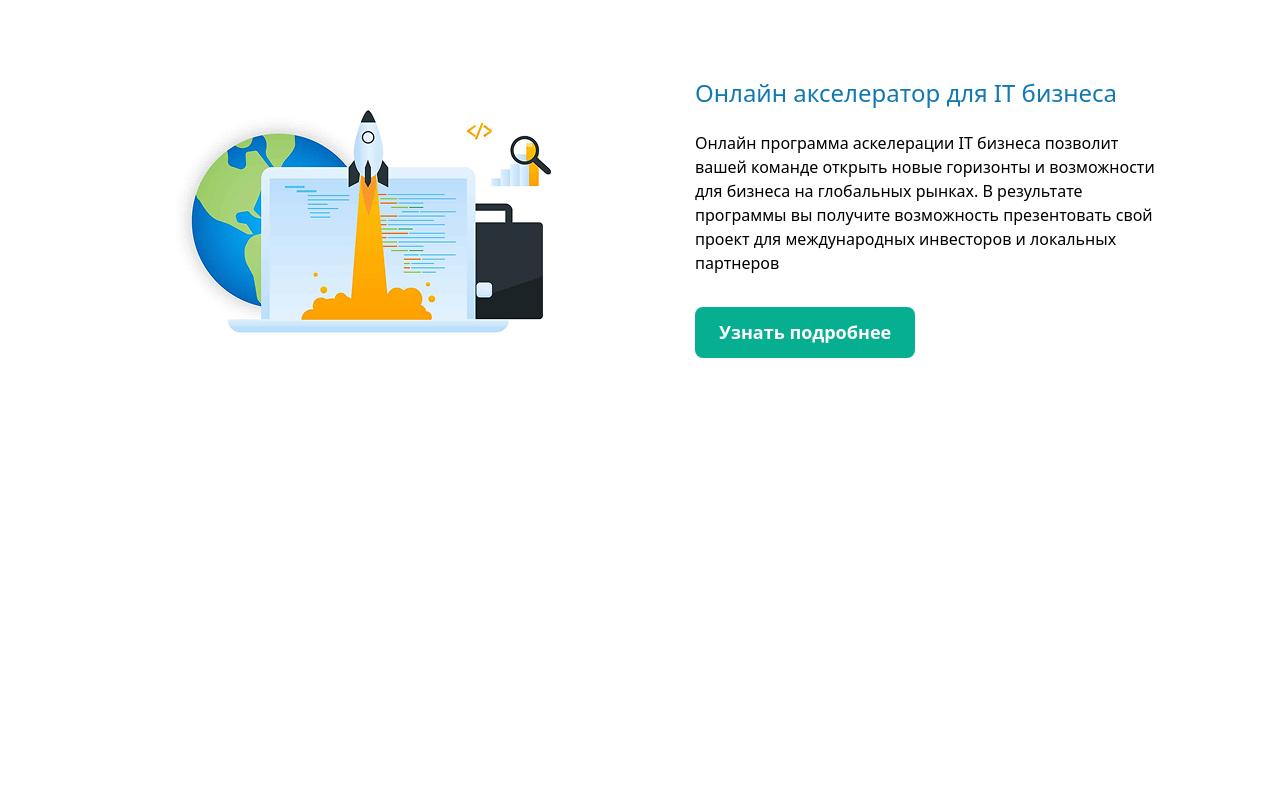
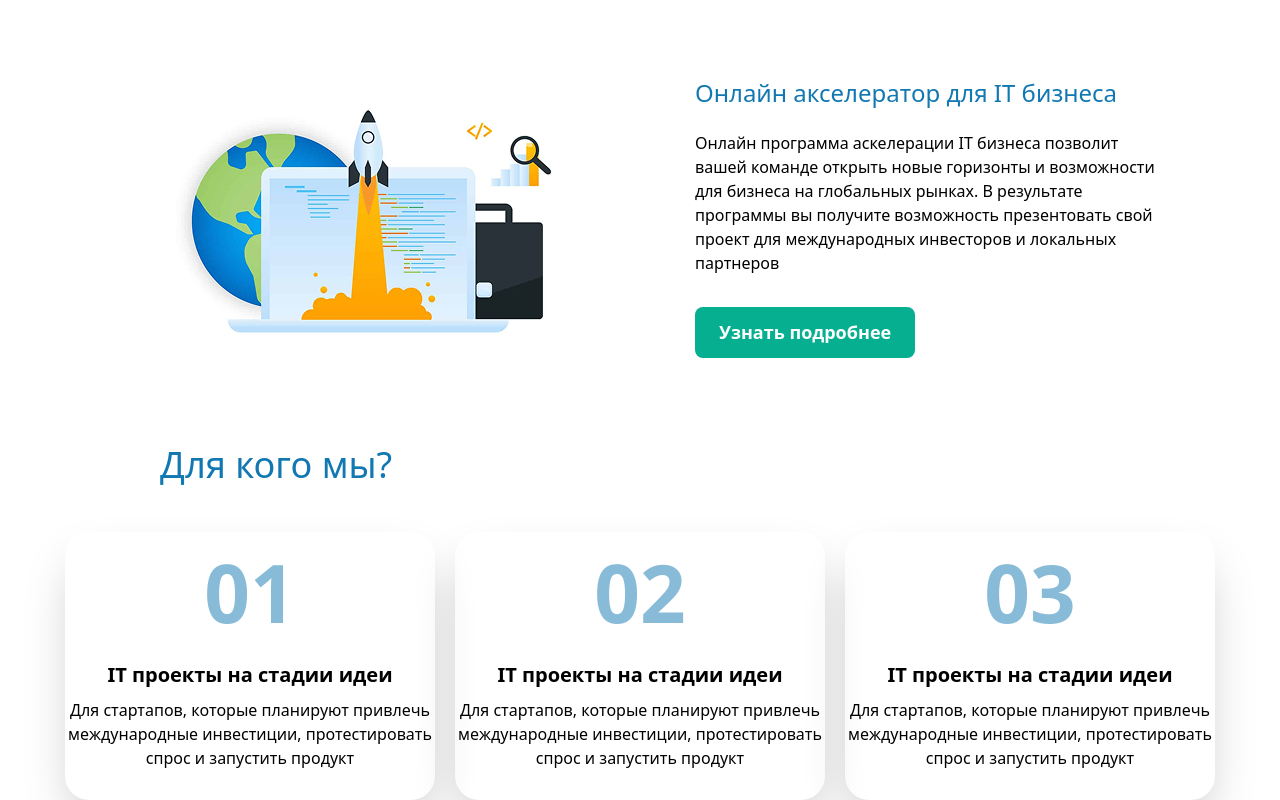
Before and after one commit to qurbonbobokov-ux/Examination, a website: page index.html in a window 1280 px wide. Shown: the part 1297-2097 px from the top of the page. Before the commit the page ends 1655 px from the top, so only its background shows below. Drawn offline with Linux system fonts and the light colour scheme.

Commit message:
section4

```diff
--- a/index.html
+++ b/index.html
@@ -9,6 +9,7 @@
 </head>
 
 <body>
+    <!--section 1-->
     <div class="relative w-full h-[717px] bg-[url(./1.jpg)] bg-center bg-center bg-no-repeat bg-cover">
         <div class="absolute top-0 left-0 w-full h-full bg-black/60 ">
             <div class="flex justify-around items-center px-10 py-6 text-[white]">
@@ -46,6 +47,8 @@
             </div>
         </div>
     </div>
+
+    <!--section 2-->
     <div class="mt-20">
         <h1
             class="text-[#1178B2] text-[36px] mb-10 flex items-center justify-center lg:items-start lg:justify-start lg:pl-40">
@@ -79,6 +82,8 @@
         </div>
 
     </div>
+
+    <!--section 3-->
     <div class="mt-20">
         <div
             class=" lg:flex-row-reverse md:flex-col-reverse lg:justify-evenly md:justify-around lg:items-center md:items-center gap-10 px-4 flex flex-col-reverse lg:pl-20">
@@ -104,9 +109,38 @@
                 <img src="./src/rocket 1.png" alt="">
             </div>
         </div>
-
     </div>
 
+    <!--section 4-->
+    <div class="mt-20">
+        <h1
+            class="text-[#1178B2] text-[36px] mb-10 flex items-center justify-center lg:items-start lg:justify-start lg:pl-40">
+            Для кого мы?</h1>
+        <div
+            class="lg:flex-row items-center justify-center gap-5 md:flex flex-wrap md:justify-center md:items-center px-4 flex flex-col">
+            <div class="w-[370px] h-[268px] text-center text-wrap shadow-2xl rounded-3xl flex flex-col gap-2">
+                <h1 class="font-bold font-[800] text-[80px] text-[#1178B280]">01</h1>
+                <h3 class="font-[600] text-[20px] font-bold">IT проекты на стадии идеи</h3>
+                <p class="font-[300] text-[16px] text-[#000000]">Для стартапов, которые планируют привлечь международные
+                    инвестиции, протестировать спрос и запустить продукт</p>
+            </div>
+            <div class="w-[370px] h-[268px] text-center text-wrap shadow-2xl rounded-3xl flex flex-col gap-2">
+                <h1 class="font-bold font-[800] text-[80px] text-[#1178B280]">02</h1>
+                <h3 class="font-[600] text-[20px] font-bold">IT проекты на стадии идеи</h3>
+                <p class="font-[300] text-[16px] text-[#000000]">Для стартапов, которые планируют привлечь международные
+                    инвестиции,
+                    протестировать спрос и запустить продукт</p>
+            </div>
+            <div
+                class="w-[370px] h-[268px] text-center text-wrap shadow-2xl rounded-3xl flex flex-col gap-2 md:flex-1 lg:flex-initial md:items-center ">
+                <h1 class="font-bold font-[800] text-[80px] text-[#1178B280]">03</h1>
+                <h3 class="font-[600] text-[20px] font-bold">IT проекты на стадии идеи</h3>
+                <p class="font-[300] text-[16px] text-[#000000]">Для стартапов, которые планируют привлечь международные
+                    инвестиции,
+                    протестировать спрос и запустить продукт</p>
+            </div>
+        </div>
+    </div>
 </body>
 
 </html>
```
Also changed, not shown: src/output.css.
